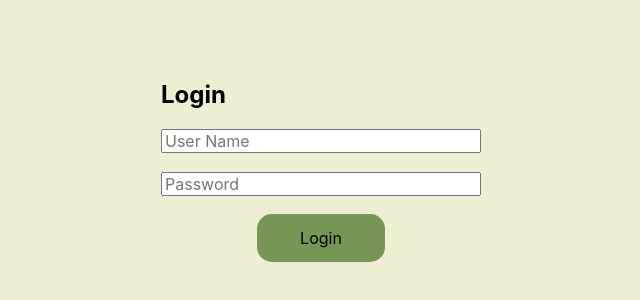
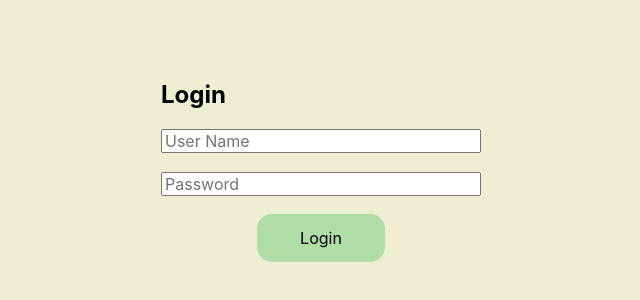
Before and after one commit to BalasubramanianU/discussions-forum, a React (Create React App) app in the folder discussions-forum/client/: page /login in a window 1280 px wide. Shown: the part 238-538 px from the top of the page, without its empty margins (319-959 px from the left). Built offline with nearby package versions, Linux system fonts and the light colour scheme.

Commit message:
deployment - UI color change

```diff
--- a/discussions-forum/client/src/styles/styles.css
+++ b/discussions-forum/client/src/styles/styles.css
@@ -10,7 +10,7 @@
   flex: 0.2;
   display: flex;
   flex-direction: row;
-  background-color: #769656;
+  background-color: #b0dda5;
 }
 
 .header {
@@ -88,7 +88,7 @@
   border-radius: 15px;
   align-self: center;
   border: none;
-  background-color: #769656;
+  background-color: #b0dda5;
 }
 
 .addDiscussionStyle {
@@ -103,7 +103,7 @@
   align-self: center;
   border-radius: 15px;
   border: none;
-  background-color: #769656;
+  background-color: #b0dda5;
 }
 
 .homePageDiscussionButton {
@@ -131,7 +131,7 @@
   width: 15vw;
   border-radius: 15px;
   border: none;
-  background-color: #769656;
+  background-color: #b0dda5;
 }
 
 .commentTitle {
```
